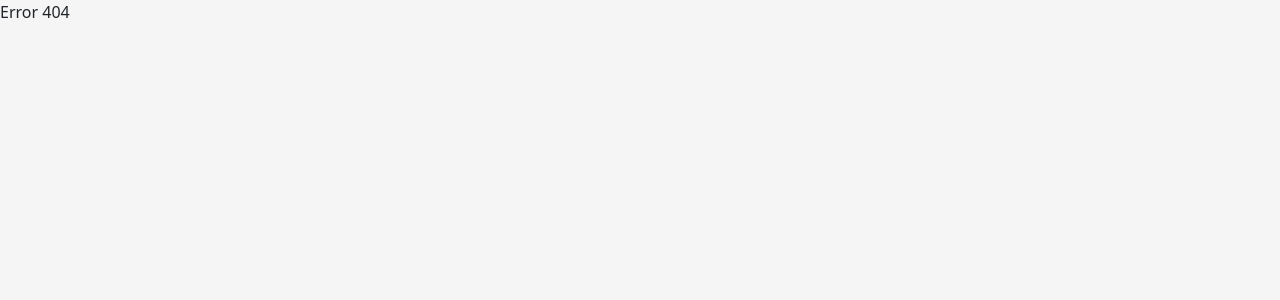
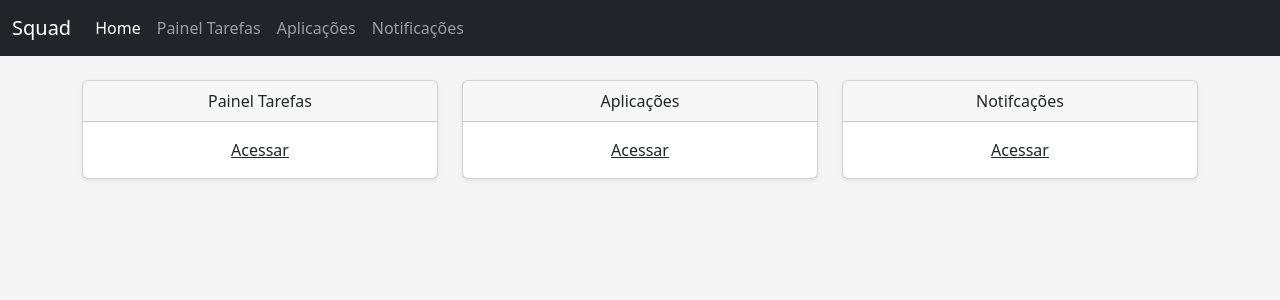
Before and after one commit to angelitocsg/squad-board, a React (Create React App) app: page /home in a window 1280 px wide. Before the commit this address had no page. Shown: the top 300 px of the page. Built offline with nearby package versions, Linux system fonts and the light colour scheme.

Commit message:
Fix home

```diff
--- a/src/components/ImportBoardModal/index.tsx
+++ b/src/components/ImportBoardModal/index.tsx
@@ -3,9 +3,7 @@ import { useState } from "react";
 import { ImportService } from "../../services/ImportService";
 
 const ImportBoardModal = () => {
-  const [data, setData] = useState(
-    'O arquivo CSV deve conter as colunas abaixo!!! \n   "assigned_to","number","parent","priority","short_description","state","sys_class_name","u_effort","u_iu_agile_sprint","u_squad"'
-  );
+  const [data, setData] = useState("");
 
   const handleLoadData = () => {
     ImportService.ImportCSV(data);
--- a/src/index.tsx
+++ b/src/index.tsx
@@ -1,4 +1,5 @@
 import "./style.css";
+
 import React from "react";
 import ReactDOM from "react-dom/client";
 import { RouterProvider } from "react-router-dom";
--- a/src/pages/home/index.tsx
+++ b/src/pages/home/index.tsx
@@ -1,15 +1,36 @@
-import { Outlet } from "react-router-dom";
-import ImportBoardModal from "../../components/ImportBoardModal";
-import Navbar from "../../shared/Navbar";
+import { Link } from "react-router-dom";
 
-const Home = () => {
+const HomePage = () => {
   return (
-    <>
-      <Navbar />
-      <Outlet />
-      <ImportBoardModal />
-    </>
+    <section className="container mt-4">
+      <div className="row row-cols-1 row-cols-md-3 mb-3 text-center">
+        <div className="col">
+          <div className="card mb-4 shadow-sm">
+            <Link to="/board" className="nav-link">
+              <div className="card-header">Painel Tarefas</div>
+              <div className="card-body btn-link">Acessar</div>
+            </Link>
+          </div>
+        </div>
+        <div className="col">
+          <div className="card mb-4 shadow-sm">
+            <Link to="/projects" className="nav-link">
+              <div className="card-header">Aplicações</div>
+              <div className="card-body btn-link">Acessar</div>
+            </Link>
+          </div>
+        </div>
+        <div className="col">
+          <div className="card mb-4 shadow-sm">
+            <Link to="/notifications" className="nav-link">
+              <div className="card-header">Notifcações</div>
+              <div className="card-body btn-link">Acessar</div>
+            </Link>
+          </div>
+        </div>
+      </div>
+    </section>
   );
 };
 
-export default Home;
+export default HomePage;
--- /dev/null
+++ b/src/shared/Main/index.tsx
@@ -0,0 +1,23 @@
+import { useEffect } from "react";
+import { Outlet, useLocation, useNavigate } from "react-router-dom";
+import ImportBoardModal from "../../components/ImportBoardModal";
+import Navbar from "../Navbar";
+
+const Main = () => {
+  const location = useLocation();
+  const navigate = useNavigate();
+
+  useEffect(() => {
+    if (location.pathname === "/") navigate("/home");
+  }, [location, navigate]);
+
+  return (
+    <>
+      <Navbar />
+      <Outlet />
+      <ImportBoardModal />
+    </>
+  );
+};
+
+export default Main;
--- a/src/shared/Navbar/index.tsx
+++ b/src/shared/Navbar/index.tsx
@@ -35,6 +35,12 @@ const Navbar = () => {
                 Aplicações
               </Link>
             </li>
+
+            <li className="nav-item">
+              <Link to="/notifications" className="nav-link">
+                Notificações
+              </Link>
+            </li>
           </ul>
         </div>
       </div>
```
Also changed, not shown: src/router.tsx (+15 -6 lines).
